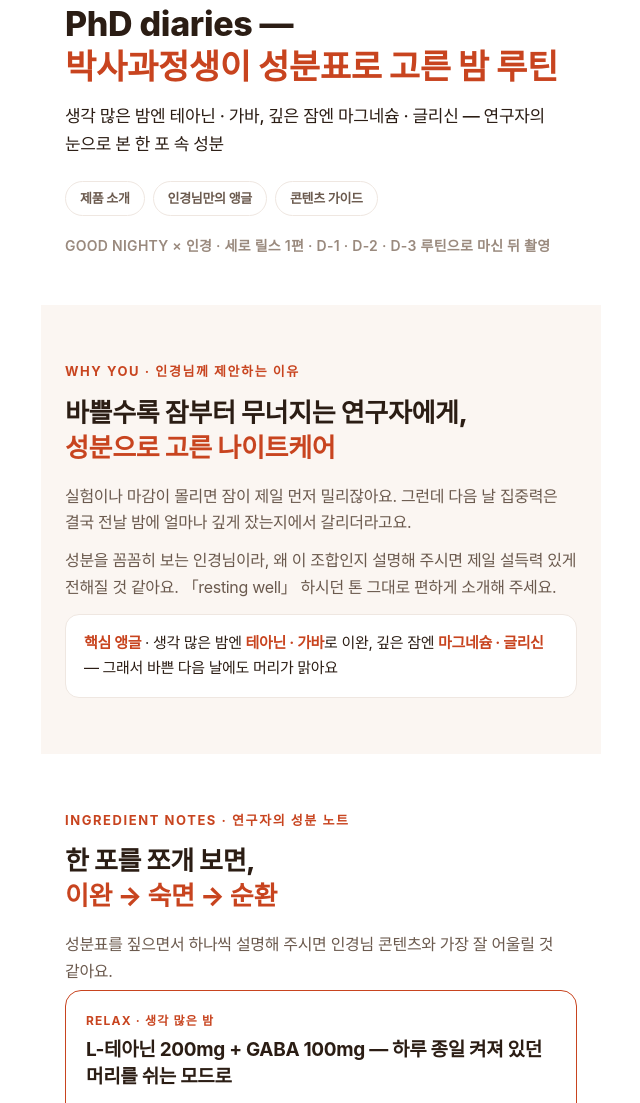
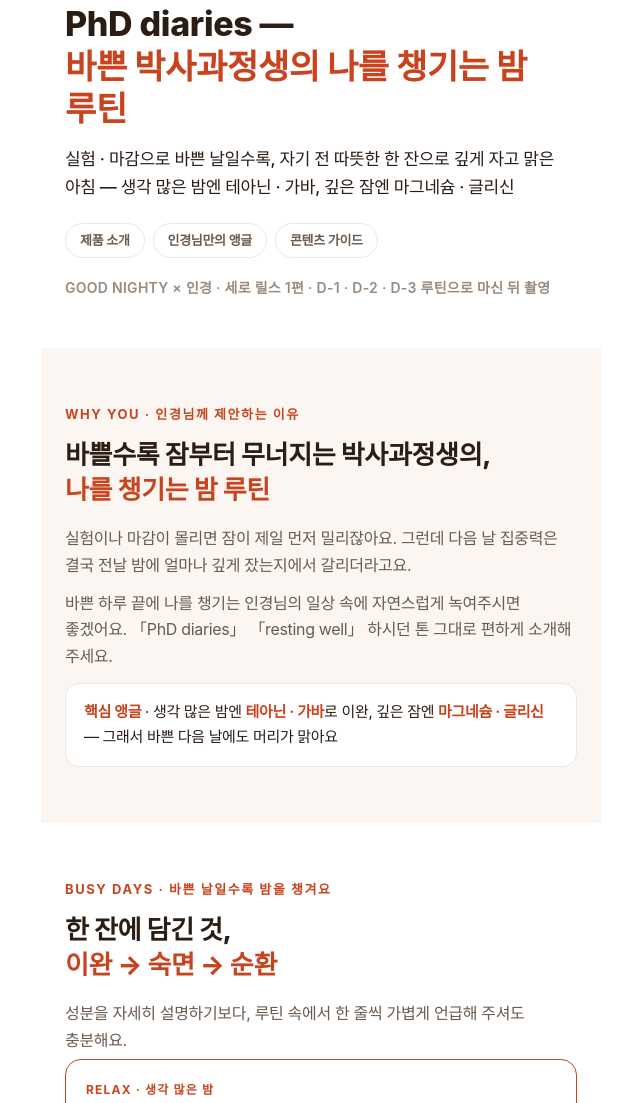
Before and after one commit to MKthelifewire/goodnighty-collab, a plain HTML site: page ihnk/index.html in a window 1280 px wide. Shown: the part 66-1169 px from the top of the page, without its empty margins (319-959 px from the left). Drawn offline with Linux system fonts and the light colour scheme; a web font is replaced by a local one.

Commit message:
인경 가이드: 라이프스타일 앵글로 조정

```diff
--- a/ihnk/index.html
+++ b/ihnk/index.html
@@ -1,7 +1,7 @@
 <!doctype html>
 <html lang="ko"><head><meta charset="utf-8"><meta name="viewport" content="width=device-width, initial-scale=1">
 <title>굿나잇티 × 인경 콘텐츠 가이드</title><meta name="robots" content="noindex,nofollow">
-<meta property="og:title" content="굿나잇티 × 인경 콘텐츠 가이드"><meta property="og:description" content="PhD diaries — 박사과정생이 성분표로 고른 밤 루틴"><meta property="og:image" content="https://collab.giboon.kr/img/product.jpg">
+<meta property="og:title" content="굿나잇티 × 인경 콘텐츠 가이드"><meta property="og:description" content="PhD diaries — 바쁜 박사과정생의 나를 챙기는 밤 루틴"><meta property="og:image" content="https://collab.giboon.kr/img/product.jpg">
 <link rel="stylesheet" href="https://cdn.jsdelivr.net/gh/orioncactus/pretendard@v1.3.9/dist/web/static/pretendard.min.css">
 <style>
 :root{--ink:#2B1D14;--sub:#6B5A4E;--mute:#9A8A7E;--accent:#C8441F;--line:#EFE7E1;--soft:#FBF6F2;--bg:#FFFFFF}
@@ -126,19 +126,19 @@ td:last-child{font-weight:600}
 </style></head><body><div class="wrap">
 <header class="hero">
 <div class="in"><div class="kick">Content Guide · for @ihnnn.k</div>
-<h1>PhD diaries —<br><em>박사과정생이 성분표로 고른 밤 루틴</em></h1>
-<p class="lead">생각 많은 밤엔 테아닌 · 가바, 깊은 잠엔 마그네슘 · 글리신 — 연구자의 눈으로 본 한 포 속 성분</p>
+<h1>PhD diaries —<br><em>바쁜 박사과정생의 나를 챙기는 밤 루틴</em></h1>
+<p class="lead">실험 · 마감으로 바쁜 날일수록, 자기 전 따뜻한 한 잔으로 깊게 자고 맑은 아침 — 생각 많은 밤엔 테아닌 · 가바, 깊은 잠엔 마그네슘 · 글리신</p>
 <div class="flow"><span>제품 소개</span><span>인경님만의 앵글</span><span>콘텐츠 가이드</span></div>
 <div class="meta">GOOD NIGHTY × 인경 · 세로 릴스 1편 · D-1 · D-2 · D-3 루틴으로 마신 뒤 촬영</div></div></header>
 
 <section class="soft"><div class="kick">Why You · 인경님께 제안하는 이유</div>
-<h2>바쁠수록 잠부터 무너지는 연구자에게,<br><em>성분으로 고른 나이트케어</em></h2>
-<p>실험이나 마감이 몰리면 잠이 제일 먼저 밀리잖아요. 그런데 다음 날 집중력은 결국 전날 밤에 얼마나 깊게 잤는지에서 갈리더라고요.</p><p>성분을 꼼꼼히 보는 인경님이라, 왜 이 조합인지 설명해 주시면 제일 설득력 있게 전해질 것 같아요. 「resting well」 하시던 톤 그대로 편하게 소개해 주세요.</p>
+<h2>바쁠수록 잠부터 무너지는 박사과정생의,<br><em>나를 챙기는 밤 루틴</em></h2>
+<p>실험이나 마감이 몰리면 잠이 제일 먼저 밀리잖아요. 그런데 다음 날 집중력은 결국 전날 밤에 얼마나 깊게 잤는지에서 갈리더라고요.</p><p>바쁜 하루 끝에 나를 챙기는 인경님의 일상 속에 자연스럽게 녹여주시면 좋겠어요. 「PhD diaries」 「resting well」 하시던 톤 그대로 편하게 소개해 주세요.</p>
 <div class="hand"><b>핵심 앵글</b> · 생각 많은 밤엔 <b>테아닌 · 가바</b>로 이완, 깊은 잠엔 <b>마그네슘 · 글리신</b> — 그래서 바쁜 다음 날에도 머리가 맑아요</div></section>
 
-<section><div class="kick">Ingredient Notes · 연구자의 성분 노트</div>
-<h2>한 포를 쪼개 보면,<br><em>이완 → 숙면 → 순환</em></h2>
-<p>성분표를 짚으면서 하나씩 설명해 주시면 인경님 콘텐츠와 가장 잘 어울릴 것 같아요.</p>
+<section><div class="kick">Busy Days · 바쁜 날일수록 밤을 챙겨요</div>
+<h2>한 잔에 담긴 것,<br><em>이완 → 숙면 → 순환</em></h2>
+<p>성분을 자세히 설명하기보다, 루틴 속에서 한 줄씩 가볍게 언급해 주셔도 충분해요.</p>
 <div class="cards">
 <div class="card main"><div class="tag">RELAX · 생각 많은 밤</div><h3>L-테아닌 200mg + GABA 100mg — 하루 종일 켜져 있던 머리를 쉬는 모드로</h3></div>
 <div class="card"><div class="tag">DEEP SLEEP · 깊은 잠</div><h3>마그네슘 100mg + L-글리신 3,000mg — 직구하던 마그네슘 글리시네이트를 나눠서 더 고함량으로</h3></div>
@@ -198,22 +198,22 @@ td:last-child{font-weight:600}
 
 <section><div class="kick">01 · Story · 이렇게 흘러가면 좋아요</div><h2>「바쁠수록 잠부터 챙겨요」<br>매일 밤 루틴 + 아침 기록</h2>
 <p>평소 PhD diaries처럼 국문 · 영문 자막과 차분한 톤이면 잘 어울릴 것 같아요. 구성은 인경님 편하신 대로 해주세요.</p>
-<ol class="steps"><li><b>훅</b>연구실 늦은 밤 or 마감 전날 — 「바쁠수록 잠부터 챙겨요」 / 「Busy weeks start with good sleep」</li><li><b>왜 잠</b>실험 · 마감이 몰리면 잠이 제일 먼저 밀리는데, 다음 날 집중력은 결국 얼마나 깊게 잤는지에서 갈린다는 이야기 (인경님 실제 경험으로)</li><li><b>성분 노트</b>성분표를 짚으면서 — 생각 많은 밤엔 테아닌 · 가바, 깊은 잠엔 마그네슘 · 글리신(글리시네이트를 나눠 더 고함량), 생강 · 계피 · 대추로 밤 순환. 서울대 박사 연구진 특허배합</li><li><b>D-1 밤</b>퇴근 후 스틱 타기 → 한 모금 → 맛 한마디 (연한 수정과 맛) → 워치 차고 잠들기</li><li><b>D-1 · D-2 · D-3 아침</b>매일 아침 트래킹 기기의 딥슬립 시간 화면 + 출근일기 속 컨디션 한마디</li><li><b>D-3</b>3일 기록을 나란히 놓고 정리 — 아침 체감을 실제 느낀 그대로, 아래 표현을 참고해 주세요</li><li><b>마무리</b>「올해 연구하느라 고생한 나에게 주는 연말 선물」</li></ol>
+<ol class="steps"><li><b>훅</b>연구실 늦은 밤 or 마감 전날 — 「바쁠수록 잠부터 챙겨요」 / 「Busy weeks start with good sleep」</li><li><b>왜 잠</b>실험 · 마감이 몰리면 잠이 제일 먼저 밀리는데, 다음 날 집중력은 결국 얼마나 깊게 잤는지에서 갈린다는 이야기 (인경님 실제 경험으로)</li><li><b>그래서 요즘 내 밤 루틴</b>자기 전 따뜻한 차 한 잔 — 생각 많은 밤엔 테아닌 · 가바, 깊은 잠엔 마그네슘 · 글리신, 생강 · 계피 · 대추로 밤 순환까지 (제품 얘기는 짧게)</li><li><b>D-1 밤</b>퇴근 후 스틱 타기 → 한 모금 → 맛 한마디 (연한 수정과 맛) → 워치 차고 잠들기</li><li><b>D-1 · D-2 · D-3 아침</b>매일 아침 트래킹 기기의 딥슬립 시간 화면 + 출근일기 속 컨디션 한마디</li><li><b>D-3</b>3일 기록을 나란히 놓고 정리 — 아침 체감을 실제 느낀 그대로, 아래 표현을 참고해 주세요</li><li><b>마무리</b>「올해 연구하느라 고생한 나에게 주는 연말 선물」</li></ol>
 <div class="box"><div class="tag">DATA · 가능하시면 꼭 보여주세요</div><ul><li class="strong">애플워치 같은 건강 트래킹 기기를 쓰신다면 — D-1 · D-2 · D-3 딥슬립 시간 화면</li><li>연구자의 「데이터로 확인해봤어요」가 인경님 콘텐츠와 가장 잘 맞아요</li><li>기기가 없으면 아침 컨디션 한마디로 충분해요</li></ul></div>
 <div class="box"><div class="tag">MORNING · 아침 컨디션 표현 참고</div><ul><li>개운하다 · 상쾌하다</li><li>많이 못 잤는데도 덜 피곤하다</li><li>아침에 머리가 맑다 · 집중이 잘 된다</li><li>확실히 잘 잔 느낌</li><li>아침에 무겁고 피곤하던 게 싹 사라졌다</li><li class="strong">이 중 실제로 체감하신 경험으로 공유해 주세요</li></ul></div>
 <p class="note">지금 드리는 내용은 실제 200명 이상의 사전 테스터분들이 남겨주신 후기를 바탕으로 정리했어요.</p>
 <div class="hookex"><small>훅 예시</small>「바쁠수록 잠부터 챙겨요 — 딥슬립 3일 기록」</div></section>
 
 <section class="soft"><div class="kick">02 · Tone &amp; Mood</div><h2>차분하게, 연구실 퇴근 후 따뜻한 한 잔</h2>
-<div class="kw"><span>PhD diaries</span><span>국문 · 영문 자막</span><span>리얼 루틴</span><span>리뷰형</span><span>성분표 짚기</span><span>resting well</span><span>D-1 · D-2 · D-3</span><span>딥슬립 데이터</span><span>맑은 아침</span><span>연말 선물</span></div></section>
+<div class="kw"><span>PhD diaries</span><span>국문 · 영문 자막</span><span>리얼 루틴</span><span>리뷰형</span><span>나 챙기는 루틴</span><span>resting well</span><span>D-1 · D-2 · D-3</span><span>딥슬립 데이터</span><span>맑은 아침</span><span>연말 선물</span></div></section>
 
 <section><div class="kick">03 · Must-have · 꼭 담아주세요</div><h2>D-1 · D-2 · D-3 루틴, 타서 마시는 30초, 그리고 아침</h2>
-<div class="mh"><figure><img src="/1/img/mood2.jpg" alt=""><b>01 · D-1 · D-2 · D-3 루틴</b><span>자기 전 루틴으로 3일 이상 — 며칠째인지 자막으로</span></figure><figure><img src="/3/img/hero.jpg" alt=""><b>02 · 타는 장면</b><span>따뜻한 물에 한 포를 붓고, 투명해질 때까지 저어서</span></figure><figure><img src="/img/product.jpg" alt=""><b>03 · 마시는 장면 + 맛 한마디</b><span>한 모금, 연한 수정과 맛에 대한 솔직한 한마디 (성분표 짚는 컷도 함께면 좋아요)</span></figure><figure><img src="/1/img/must3.jpg" alt=""><b>04 · 아침 체감 + 딥슬립 기록</b><span>매일 아침 트래킹 기기 딥슬립 화면 + 출근일기 속 컨디션 한마디</span></figure></div>
+<div class="mh"><figure><img src="/1/img/mood2.jpg" alt=""><b>01 · D-1 · D-2 · D-3 루틴</b><span>자기 전 루틴으로 3일 이상 — 며칠째인지 자막으로</span></figure><figure><img src="/3/img/hero.jpg" alt=""><b>02 · 타는 장면</b><span>따뜻한 물에 한 포를 붓고, 투명해질 때까지 저어서</span></figure><figure><img src="/img/product.jpg" alt=""><b>03 · 마시는 장면 + 맛 한마디</b><span>한 모금, 연한 수정과 맛에 대한 솔직한 한마디</span></figure><figure><img src="/1/img/must3.jpg" alt=""><b>04 · 아침 체감 + 딥슬립 기록</b><span>매일 아침 트래킹 기기 딥슬립 화면 + 출근일기 속 컨디션 한마디</span></figure></div>
 <div class="rule">제품명은 「굿나잇티」 붙여서 · 카페인 · 설탕 · 멜라토닌 없이 · 세로 9:16, 위아래 여유 있게 · <b>자막 · 음악 없는 원본도 함께 전달</b>(GIBOON 광고 소재로 사용)</div></section>
 
 <section class="soft"><div class="kick">04 · Checklist</div><h2>광고처럼 말고,<br><em>리얼 루틴 + 솔직한 리뷰</em>처럼</h2>
 <div class="box"><div class="tag">MUST MENTION · 꼭 언급해 주세요</div><ul><li class="strong">고함량 아미노산 &amp; 미네랄 배합</li><li class="">패키지 · 스틱이 화면에 나오게</li><li class="">따뜻한 물에 타는 장면 + 나이트케어 루틴으로 천천히 마시는 장면</li><li class="">맛 한마디 (생강 · 대추 · 계피의 연한 수정과 맛)</li><li class="">D-1 · D-2 · D-3 루틴과 아침 컨디션 후기 (실제 체감한 그대로)</li></ul></div>
-<div class="box"><div class="tag">HOOK · 첫 화면 문구 예시</div><ul><li>「바쁠수록 잠부터 챙겨요」</li><li>「PhD diaries — 박사과정생이 성분표로 고른 밤 루틴」</li><li>「마그네슘 글리시네이트, 쪼개 보면 이렇습니다」</li><li>「딥슬립, 3일 동안 데이터로 확인해봤어요」</li></ul></div>
+<div class="box"><div class="tag">HOOK · 첫 화면 문구 예시</div><ul><li>「바쁠수록 잠부터 챙겨요」</li><li>「PhD diaries — 바쁜 박사과정생의 나를 챙기는 밤 루틴」</li><li>「마감 주간, 잠부터 챙기는 박사과정생 루틴」</li><li>「딥슬립, 3일 동안 데이터로 확인해봤어요」</li></ul></div>
 <div class="box"><div class="tag">CAPTION · 캡션 가이드</div><ul><li class="strong">제품 설명처럼 나열하지 말고, 실제 내 루틴을 보여주며 솔직한 리뷰처럼 자연스럽게 녹여 주세요.</li><li class="strong">#광고 표기는 캡션 하단에 해시태그로 넣어주시면 돼요.</li><li class="strong">필수 해시태그: #굿나잇티 #기분굿나잇티 #마그네슘티</li><li>추천(영상에 맞는 것만 2~3개): #박사과정 #대학원생 #나이트루틴 #자기전루틴 #마그네슘 #글리신 #테아닌 #연말선물</li><li>국문 · 영문 함께, 평소 캡션 스타일 그대로</li><li>생각 많은 밤엔 테아닌 + 가바 · 깊은 잠엔 마그네슘 + 글리신 · 생강 · 계피 · 대추 순환 레시피</li><li>맛에 대한 후기</li><li>D-1 · D-2 · D-3 아침 컨디션 (+ 딥슬립 데이터)</li></ul></div>
 <div class="gift"><div class="tag">ENDING · 마무리 멘트</div><p>「올해 연구하느라 고생한 나에게 주는 연말 선물」</p><p>부모님 · 사랑하는 사람 · 밤샘하는 동료에게도 선물하기 좋은 4주루틴 기프팅 박스로 마무리해 주세요.</p></div>
 <p class="note">가이드는 인경님 콘텐츠를 보고 어울리게 정리해본 참고용이에요. 위 꼭 담을 장면만 들어가면 자유롭게 기획해 주셔도 좋아요.</p></section>
```
